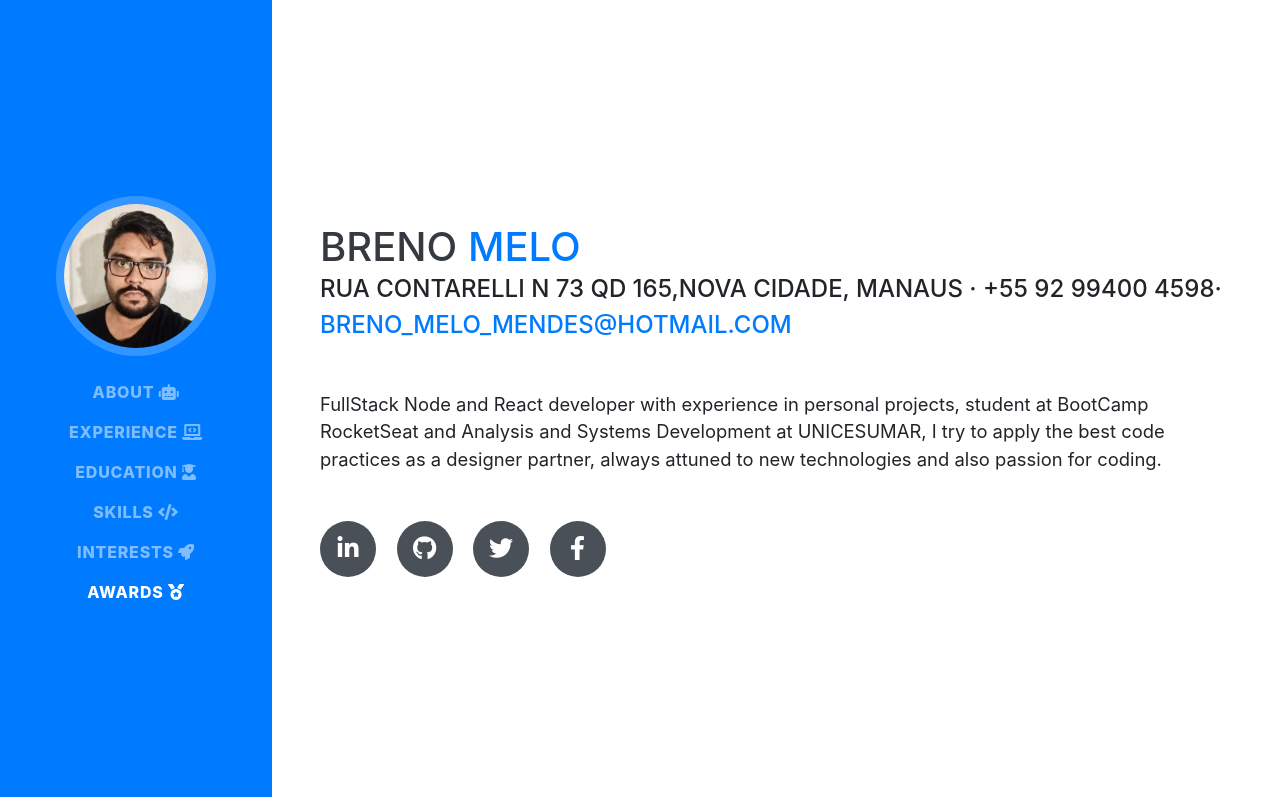
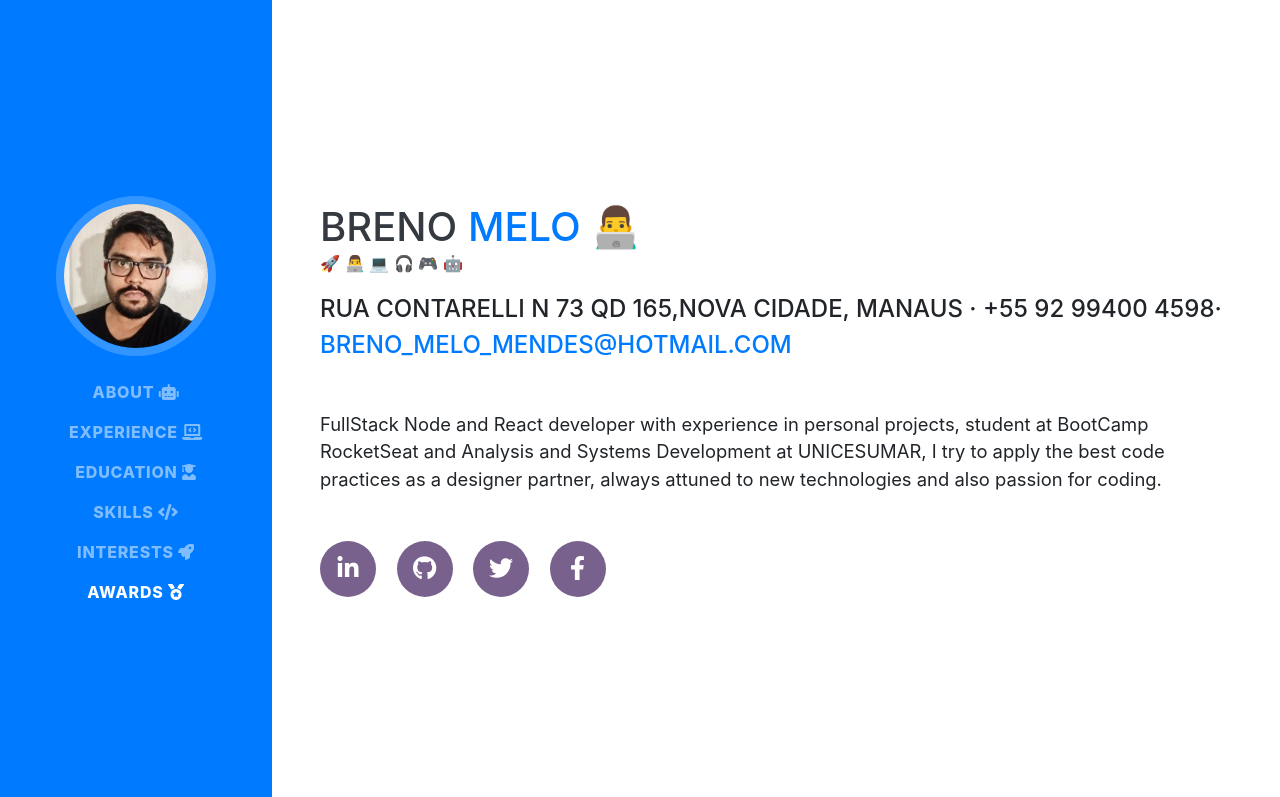
Before and after one commit to brenokf/-, a website with bundled scripts: page index.html in a window 1280 px wide. Shown: the top 797 px of the page. Built offline with nearby package versions, Linux system fonts and the light colour scheme; a web font is replaced by a local one.

Commit message:
aplication emoticon and color

```diff
--- a/css/resume.css
+++ b/css/resume.css
@@ -13,7 +13,7 @@ body {
 @media (min-width: 992px) {
   body {
     padding-top: 0;
-    padding-left: 17rem;
+    padding-left: 25rem;
   }
 }
 
@@ -26,7 +26,7 @@ h6 {
   font-family: 'Saira Extra Condensed', -apple-system, BlinkMacSystemFont, 'Segoe UI', Roboto, 'Helvetica Neue', Arial, sans-serif, 'Apple Color Emoji', 'Segoe UI Emoji', 'Segoe UI Symbol', 'Noto Color Emoji';
   font-weight: 700;
   text-transform: uppercase;
-  color: #343a40;
+  color: #2d00cf;
 }
 
 h1 {
--- a/index.html
+++ b/index.html
@@ -64,9 +64,14 @@
 
     <section class="resume-section p-3 p-lg-5 d-flex align-items-center" id="about">
       <div class="w-100">
+
         <h1 class="mb-0">Breno
-          <span class="text-primary">Melo</span>
+
+          <span class="text-primary">Melo 👨‍💻</span>
+
+
         </h1>
+        <p role="image" aria-label="rocket">🚀  👨‍💻  💻  🎧  🎮 🤖</p>
         <div class="subheading mb-5"> Rua Contarelli N 73 QD 165,Nova Cidade, Manaus · +55 92 99400 4598·
           <a href="mailto:breno_melo_mendes@hotmail.com">breno_melo_mendes@hotmail.com</a>
         </div>
```
Also changed, not shown: css/resume.min.css.
